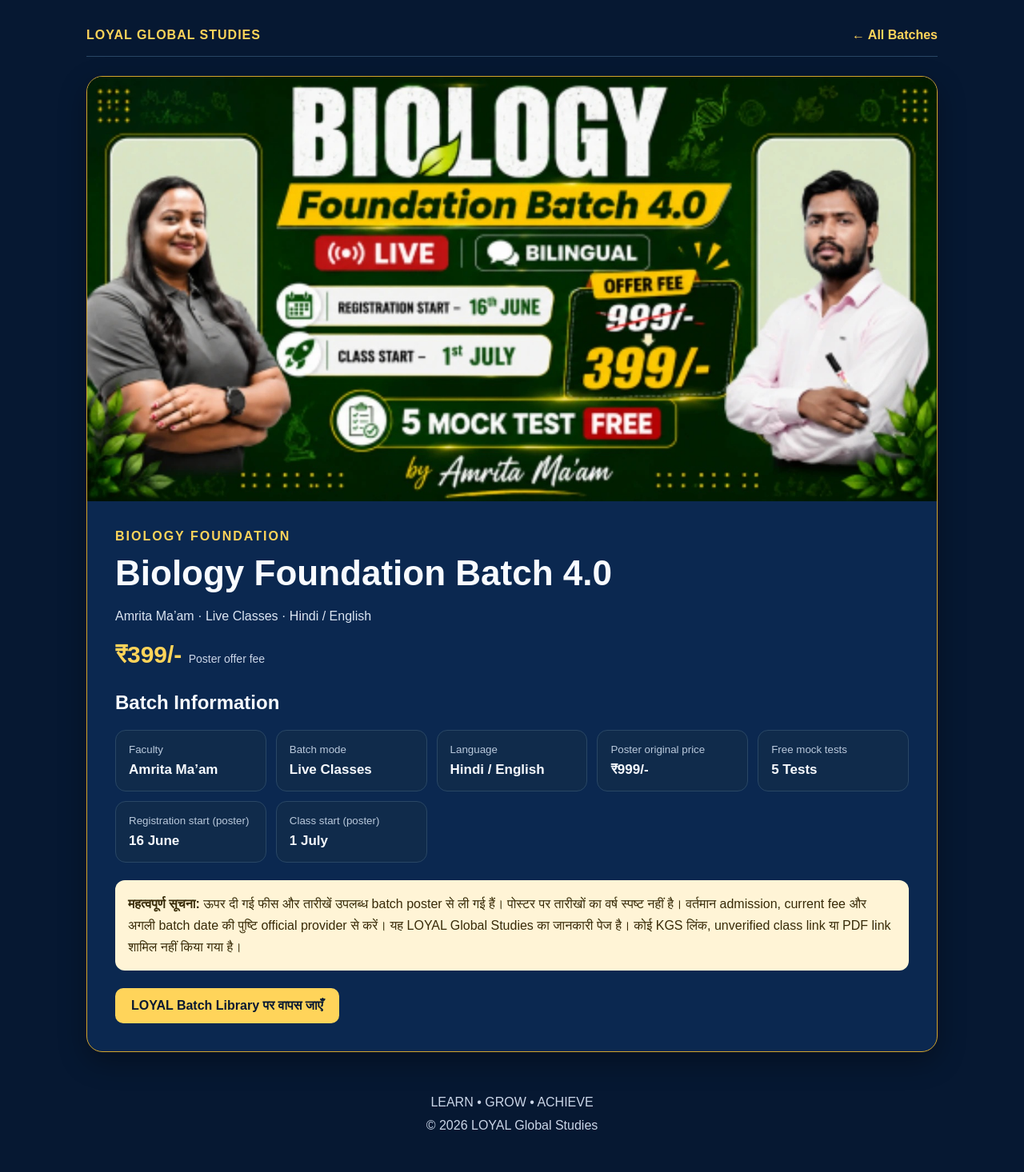
After one commit to loyalglobalstudies/loyal-global-studies, a Flask app: page /batches/biology-foundation-4-amrita in a window 1280 px wide. The commit adds this page. Shown: the whole page at 80% size. Run offline with Flask 3, Linux system fonts and the light colour scheme.

Commit message:
Add Biology Foundation Batch 4.0

```diff
--- a/app.py
+++ b/app.py
@@ -64,6 +64,12 @@ BATCHES = [
         "description": "Army GD और Tradesman परीक्षा की bilingual online batch information.",
         "category": "Defence Exams"
     },
+    {
+        "slug": "biology-foundation-4-amrita",
+        "name": "Biology Foundation Batch 4.0 — Amrita Ma’am",
+        "description": "Live bilingual Biology foundation batch with 5 free mock tests.",
+        "category": "Teaching Exams"
+    },
 ]
 
 @app.route("/")
--- /dev/null
+++ b/templates/batches/biology-foundation-4-amrita.html
@@ -0,0 +1,76 @@
+<!DOCTYPE html>
+<html lang="hi">
+<head>
+<meta charset="UTF-8">
+<meta name="viewport" content="width=device-width, initial-scale=1">
+<title>Biology Foundation Batch 4.0 | LOYAL Global Studies</title>
+<style>
+*{box-sizing:border-box}
+body{margin:0;background:#061832;color:#f8fbff;font-family:Arial,sans-serif}
+.wrap{max-width:1100px;margin:auto;padding:18px}
+nav{display:flex;justify-content:space-between;gap:12px;flex-wrap:wrap;
+padding:17px 0;border-bottom:1px solid #294765}
+nav a{color:#ffd45a;text-decoration:none;font-weight:800}
+.brand{letter-spacing:1px}
+.hero{margin:24px auto;background:#0b2850;border:1px solid #d5a52c;
+border-radius:20px;overflow:hidden;box-shadow:0 12px 35px #0005}
+.hero img{width:100%;height:auto;display:block}
+.content{padding:clamp(18px,4vw,35px)}
+.tag{color:#ffd45a;font-weight:800;letter-spacing:2px}
+h1{font-size:clamp(27px,5vw,44px);margin:12px 0}
+.sub{color:#dce6f3;line-height:1.6}
+.price{font-size:30px;color:#ffd45a;font-weight:900;margin:18px 0}
+.price small{font-size:14px;color:#cbd6e8;font-weight:400}
+h2{margin-top:28px}
+.grid{display:grid;grid-template-columns:repeat(auto-fit,minmax(180px,1fr));gap:12px;margin:18px 0}
+.info{background:#102b4b;border:1px solid #294765;border-radius:13px;padding:16px}
+.info small{display:block;color:#b9c9dc;margin-bottom:8px}
+.info strong{font-size:17px}
+.notice{background:#fff4d6;color:#382b08;padding:16px;border-radius:12px;line-height:1.7;margin-top:22px}
+.btn{display:inline-block;margin-top:22px;padding:13px 20px;background:#ffd45a;
+color:#061832;text-decoration:none;font-weight:800;border-radius:10px}
+footer{text-align:center;padding:25px;color:#cbd6e8;line-height:1.8}
+@media(max-width:480px){.wrap{padding:12px}.content{padding:18px}}
+</style>
+</head>
+<body>
+<div class="wrap">
+<nav>
+<a class="brand" href="/">LOYAL GLOBAL STUDIES</a>
+<a href="/">← All Batches</a>
+</nav>
+<main class="hero">
+<img src="{{ url_for('static', filename='images/biology-foundation-4-amrita.jpg') }}"
+alt="Biology Foundation Batch 4.0 thumbnail">
+<div class="content">
+<span class="tag">BIOLOGY FOUNDATION</span>
+<h1>Biology Foundation Batch 4.0</h1>
+<p class="sub">Amrita Ma’am · Live Classes · Hindi / English</p>
+<div class="price">₹399/- <small>Poster offer fee</small></div>
+
+<h2>Batch Information</h2>
+<div class="grid">
+<div class="info"><small>Faculty</small><strong>Amrita Ma’am</strong></div>
+<div class="info"><small>Batch mode</small><strong>Live Classes</strong></div>
+<div class="info"><small>Language</small><strong>Hindi / English</strong></div>
+<div class="info"><small>Poster original price</small><strong>₹999/-</strong></div>
+<div class="info"><small>Free mock tests</small><strong>5 Tests</strong></div>
+<div class="info"><small>Registration start (poster)</small><strong>16 June</strong></div>
+<div class="info"><small>Class start (poster)</small><strong>1 July</strong></div>
+</div>
+
+<div class="notice">
+<strong>महत्वपूर्ण सूचना:</strong>
+ऊपर दी गई फीस और तारीखें उपलब्ध batch poster से ली गई हैं।
+पोस्टर पर तारीखों का वर्ष स्पष्ट नहीं है। वर्तमान admission,
+current fee और अगली batch date की पुष्टि official provider से करें।
+यह LOYAL Global Studies का जानकारी पेज है। कोई KGS लिंक,
+unverified class link या PDF link शामिल नहीं किया गया है।
+</div>
+<a class="btn" href="/">LOYAL Batch Library पर वापस जाएँ</a>
+</div>
+</main>
+<footer>LEARN • GROW • ACHIEVE<br>© 2026 LOYAL Global Studies</footer>
+</div>
+</body>
+</html>
--- a/templates/index.html
+++ b/templates/index.html
@@ -30,6 +30,7 @@
 
   {% set batch_images = {
     'army-gd-tradesman': 'images/army-gd-tradesman.jpg',
+    'biology-foundation-4-amrita': 'images/biology-foundation-4-amrita.jpg',
     'rrb-ntpc-rajdhani': 'images/rrb-ntpc-rajdhani.jpg',
     'rrb-station-master-rail-nayak': 'images/rrb-station-master-rail-nayak.jpg',
     'upsc-3-year-foundation': 'images/upsc-3-year-foundation.jpg',
```
Also changed, not shown: static/images/biology-foundation-4-amrita.jpg (added).
